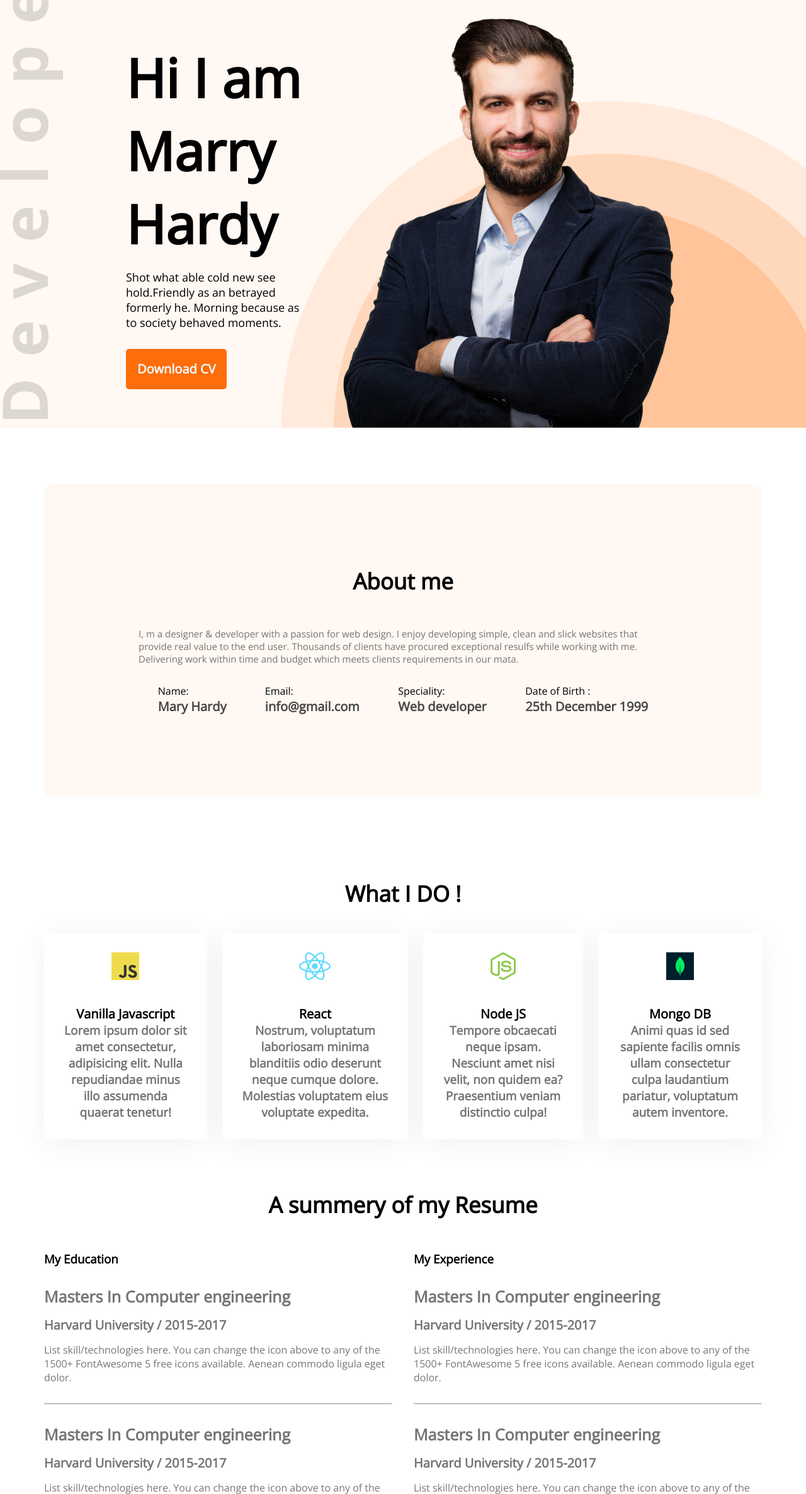
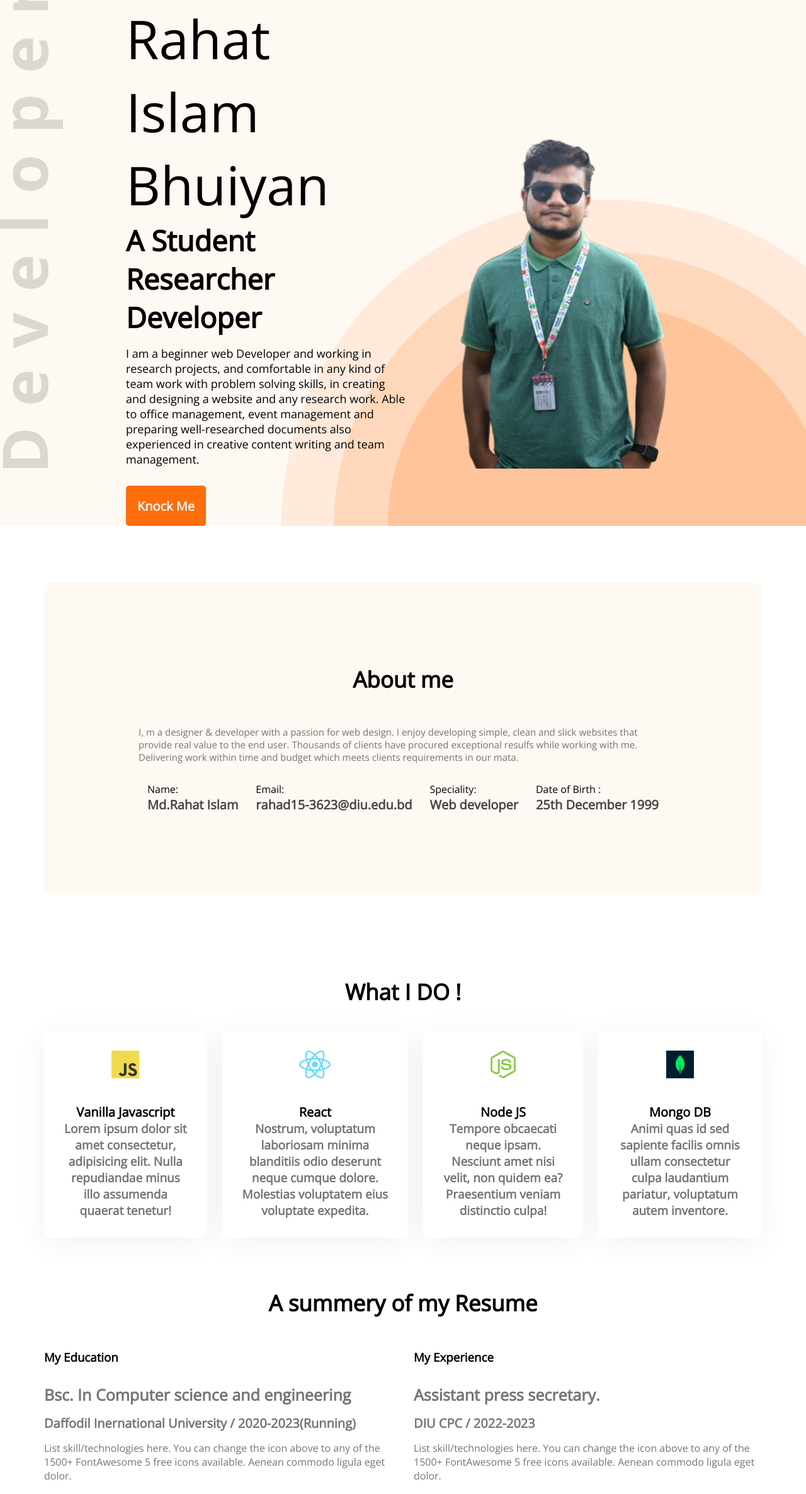
Before and after one commit to rahad-1309/developor_portfolio, a plain HTML site: page index.html in a window 1280 px wide. Shown: the part 161-2533 px from the top of the page at 63% size. Drawn offline with nearby package versions, Linux system fonts and the light colour scheme.

Commit message:
Committing

```diff
--- a/index.html
+++ b/index.html
@@ -13,7 +13,7 @@
 <body>
     <header class="header">
         <nav>
-            <h2 class="nav_title">Ma<span class="text_primary">r</span>y</h2>
+            <h2 class="nav_title">@Rahat_0<span class="text_primary">_0</span>_0</h2>
             <ul>
                 <li>portfolio</li>
                 <li>Blogs</li>
@@ -25,18 +25,22 @@
         <div class="banner">
             <div>
                 <h3 class="banner_sub_ttle">
-                    Hi I am
+                    Rahat Islam Bhuiyan
                 </h3>
-                <h1 class="banner_ttle">Marry Hardy</h1>
-                <p class="banner_description">
-                    Shot what able cold new see hold.Friendly as an betrayed formerly he. Morning because as to society behaved moments.
+                <p class="banner_ttle">A Student Researcher Developer</p>
+                <p class="banner_description">  I am a beginner web Developer and working in research projects, and comfortable in any
+                    kind of team work with problem solving skills, in creating and designing a website and
+                    any research work. Able to office management, event management and preparing
+                    well-researched documents also experienced in creative content writing and team
+                    management.
+
                 </p>
                 <button class="btn_primary">
-                    Download CV
+                    Knock Me
                 </button>
 
             </div>
-            <img src="images/hardy.png"alt="">
+            <img src="images/rgs_3 (2).png"alt="">
         </div>
     </header>
     <main>
@@ -50,11 +54,11 @@
             <div class="about_info_container">
                 <div class="about_info">
                     <p class="info_title">Name:</p>
-                    <p class="info_description">Mary Hardy</p>
+                    <p class="info_description">Md.Rahat Islam</p>
                 </div>
                 <div class="about_info">
                     <p class="info_title">Email:</p>
-                    <p class="info_description">info@gmail.com</p>
+                    <p class="info_description">rahad15-3623@diu.edu.bd</p>
                 </div>
                 <div class="about_info">
                     <p class="info_title">Speciality:</p>
@@ -108,36 +112,38 @@
                         My Education
                         </h3>
                         <div class="resume_item">
-                            <h4 class="title">Masters In Computer engineering</h4>
+                            <h4 class="title">Bsc. In Computer science and engineering</h4>
                             <h5 class="sub_title">
-                                Harvard University / 2015-2017
+                                Daffodil Inernational University / 2020-2023(Running)
                             </h5>
                             <p class="description">List skill/technologies here. You can change the icon above
                                 to any of the 1500+ FontAwesome 5 free icons available. Aenean commodo ligula eget dolor.</p>
                         </div>
                         <hr>
                         <div class="resume_item">
-                            <h4 class="title">Masters In Computer engineering</h4>
+                            <h4 class="title">Higher Secondary Certificate (HSC)</h4>
                             <h5 class="sub_title">
-                                Harvard University / 2015-2017
+                                Dhaka Imperial College (DIC), Dhaka Bangladesh / 2017-2019
                             </h5>
                             <p class="description">List skill/technologies here. You can change the icon above
                                 to any of the 1500+ FontAwesome 5 free icons available. Aenean commodo ligula eget dolor.</p>
                         </div>
                         <hr>
                         <div class="resume_item">
-                            <h4 class="title">Masters In Computer engineering</h4>
+                            <h4 class="title">Secondary School Certificate (SSC)</h4>
                             <h5 class="sub_title">
-                                Harvard University / 2015-2017
+                                Cumilla ZIlla School / 2011-2017
                             </h5>
                             <p class="description">List skill/technologies here. You can change the icon above
                                 to any of the 1500+ FontAwesome 5 free icons available. Aenean commodo ligula eget dolor.</p>
                         </div>
                         <hr>
                         <div class="resume_item">
-                            <h4 class="title">Masters In Computer engineering</h4>
+                            <h4 class="title">Online International University,funded by Commonwealth
+                                of learning.
+                                </h4>
                             <h5 class="sub_title">
-                                Harvard University / 2015-2017
+                                Data Analytics in Health. / 2021
                             </h5>
                             <p class="description">List skill/technologies here. You can change the icon above
                                 to any of the 1500+ FontAwesome 5 free icons available. Aenean commodo ligula eget dolor.</p>
@@ -151,36 +157,37 @@
                         My Experience
                     </h3>
                     <div class="resume_item">
-                        <h4 class="title">Masters In Computer engineering</h4>
+                        <h4 class="title">Assistant press secretary.</h4>
                         <h5 class="sub_title">
-                            Harvard University / 2015-2017
+                            DIU CPC / 2022-2023
                         </h5>
                         <p class="description">List skill/technologies here. You can change the icon above
                             to any of the 1500+ FontAwesome 5 free icons available. Aenean commodo ligula eget dolor.</p>
                     </div>
                     <hr>
                     <div class="resume_item">
-                        <h4 class="title">Masters In Computer engineering</h4>
+                        <h4 class="title">Organizer in 15th AUAP</h4>
                         <h5 class="sub_title">
-                            Harvard University / 2015-2017
+                            Hosted by Daffill International University
+                            <p>2022</p>
                         </h5>
                         <p class="description">List skill/technologies here. You can change the icon above
                             to any of the 1500+ FontAwesome 5 free icons available. Aenean commodo ligula eget dolor.</p>
                     </div>
                     <hr>
                     <div class="resume_item">
-                        <h4 class="title">Masters In Computer engineering</h4>
+                        <h4 class="title">Event management</h4>
                         <h5 class="sub_title">
-                            Harvard University / 2015-2017
+                           Events by DIU CPC
                         </h5>
                         <p class="description">List skill/technologies here. You can change the icon above
                             to any of the 1500+ FontAwesome 5 free icons available. Aenean commodo ligula eget dolor.</p>
                     </div>
                     <hr>
                     <div class="resume_item">
-                        <h4 class="title">Masters In Computer engineering</h4>
+                        <h4 class="title">HIRL LAB</h4>
                         <h5 class="sub_title">
-                            Harvard University / 2015-2017
+                            Daffodil INternational University / 2015-2017
                         </h5>
                         <p class="description">List skill/technologies here. You can change the icon above
                             to any of the 1500+ FontAwesome 5 free icons available. Aenean commodo ligula eget dolor.</p>
@@ -191,7 +198,7 @@
             </div>
 
             <div class="s">
-                <button class="btn_primary">Download CV</button>
+                <button class="btn_primary">Download Portfolio</button>
             </div>
 
         </section>
--- a/portfolio.css
+++ b/portfolio.css
@@ -34,6 +34,11 @@ nav{
     background-position: bottom right ,left;
 
 }
+.banner img{
+    width: 1100px;
+    height: 650px;
+
+}
 nav li{
     list-style: none;
     margin-left: 50px;
@@ -49,11 +54,11 @@ nav ul{
 }
 .banner_ttle{
     font-weight: 700;
-    font-size: 85px;
+    font-size: 45px;
     margin-bottom: 15px;
 }
 .banner_sub_ttle{
-    font-weight: 600;
+    font-weight: 500;
     font-size:  85px;
 }
 .banner_description{
```
Also changed, not shown: images/Rhd.jpg.png (added), images/photo_2023-02-03_06-16-36.jpg (added), images/photo_2023-02-03_06-16-36_prev_ui.png (added), images/rgs_2 (1).png (added), images/rgs_3 (2).png (added), images/rhd-4.jpg (added).
